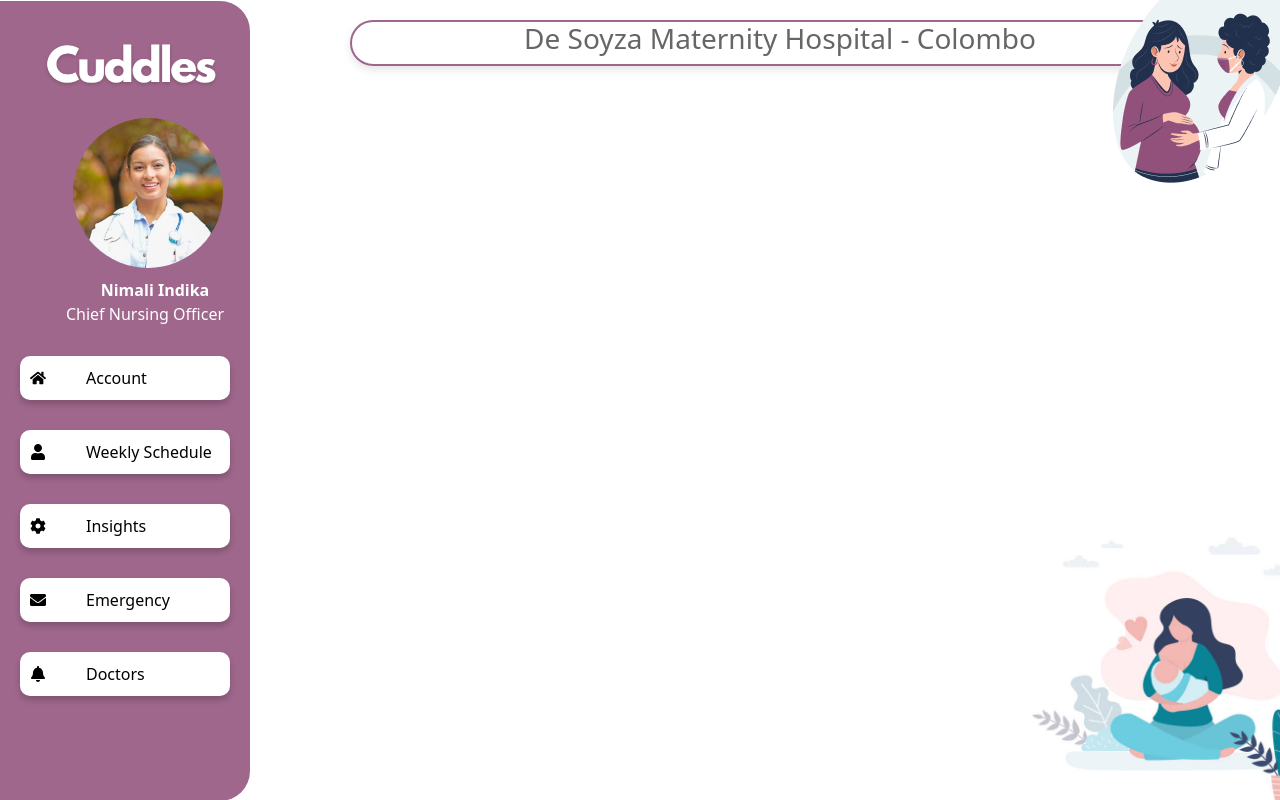
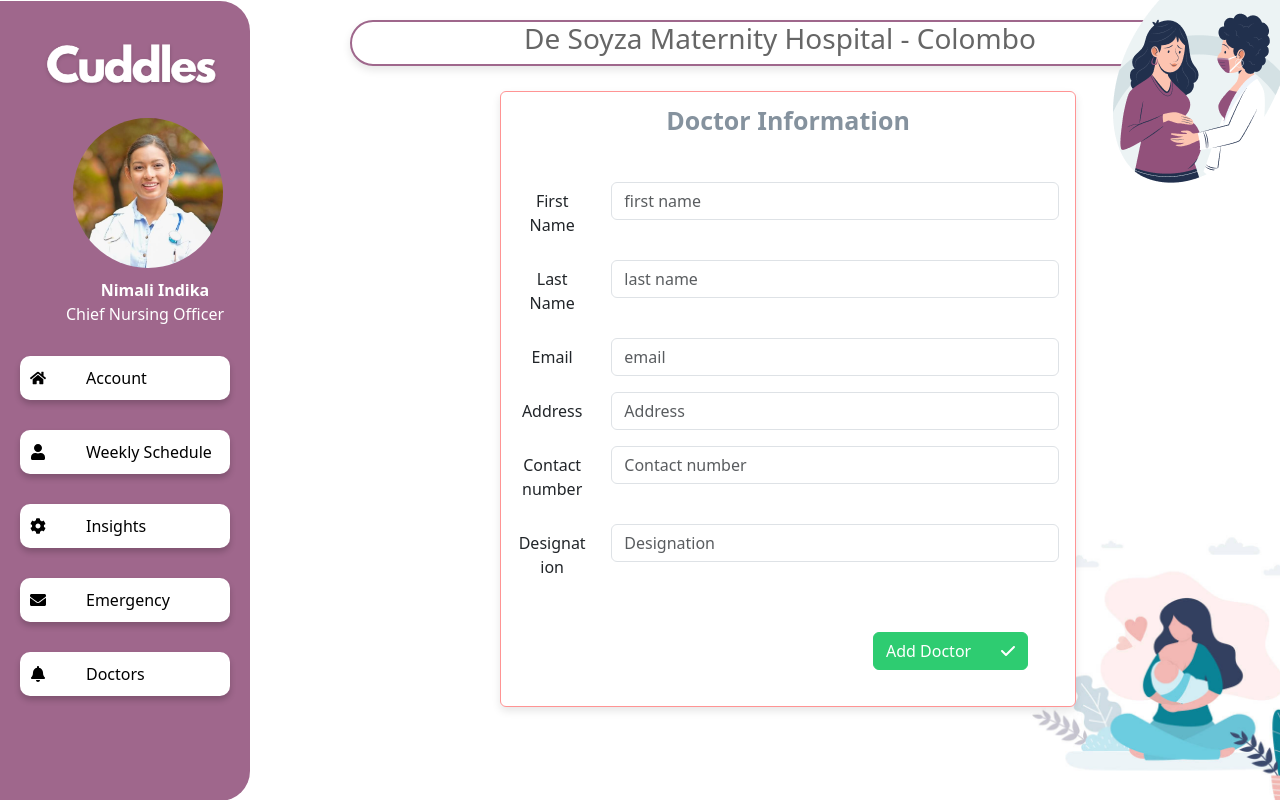
Before and after one commit to MUmaira/CuddlesWeb, a React (Create React App) app in the folder cuddles/: page /addDoctor in a window 1280 px wide. Shown: the top 800 px of the page. Built offline with nearby package versions, Linux system fonts and the light colour scheme.

Commit message:
doctors part updated

```diff
--- a/cuddles/src/App.js
+++ b/cuddles/src/App.js
@@ -16,6 +16,7 @@
 import "./App.css";
 import Layout from "./components/Layout";
 import EmergencyDetails from "./components/EmergencyDetails";
+import AddDoctor from "./pages/AddDoctor";
 
 function App() {
   return (
@@ -33,6 +34,7 @@
             <Route path="/emergency" Component={Emergency} />
             <Route path="/emergency/:id" Component={EmergencyDetails} />
             <Route path="/schedule" Component={Schedule} />
+            <Route path="/addDoctor" Component={AddDoctor} />
           </Routes>
           <ToastContainer />
         </div>
--- /dev/null
+++ b/cuddles/src/components/DoctorCard.jsx
@@ -0,0 +1,34 @@
+import React from 'react'
+import Card from 'react-bootstrap/Card';
+import { FontAwesomeIcon } from '@fortawesome/react-fontawesome';
+import { faSquareCheck, faStethoscope, faWarning, faCircle, faPhone } from '@fortawesome/free-solid-svg-icons';
+import Button from 'react-bootstrap/Button'
+
+const DoctorCard = () => {
+  return (
+    <div style={{display:'flex', marginLeft:'185px', marginTop:'30px'}}>
+     <Card  style={{ width: '30rem',marginLeft:"130px",marginTop:"10px",boxShadow: '4px 4px 8px rgba(0, 0, 0, 0.1)',background:"transparent",overflow:"hidden",zIndex:"2" }}>
+      <Card.Body style={{textAlign: 'left', marginLeft: '1%'}} >
+        <FontAwesomeIcon icon={faCircle} style={{color:'#FF0000', marginLeft: '95%'}} />
+        <Card.Title style={{color:'#666666', fontSize: '15px'}}>
+            Doctor Name :
+        </Card.Title>
+        <Card.Title style={{color:'#666666', fontSize: '15px'}}>
+            Designation :
+        </Card.Title>
+        <Card.Title style={{color:'#666666', fontSize: '15px'}}>
+            Rating :
+        </Card.Title>
+        <Card.Title style={{color:'#666666', fontSize: '15px'}}>
+            Available Hours :
+        </Card.Title>
+        <Button  style={{marginTop:'20px', color:'white', backgroundColor:'#E88B6B', borderColor:'#E88B6B', marginBottom:'15px'}}>Contact Patient
+                    <FontAwesomeIcon icon={faPhone} style={{marginLeft:'30px'}}/>
+        </Button>
+      </Card.Body>
+    </Card>
+    </div>
+  )
+}
+
+export default DoctorCard;
--- a/cuddles/src/components/SideBar.jsx
+++ b/cuddles/src/components/SideBar.jsx
@@ -44,7 +44,7 @@
       </div>
       <div className="tab">
         <FaBell />
-        <Link to='doctors'style={{textDecoration:'none', color:'black'}} >
+        <Link to='/doctors'style={{textDecoration:'none', color:'black'}} >
         <span>Doctors</span>
         </Link>
       </div>
--- /dev/null
+++ b/cuddles/src/pages/AddDoctor.jsx
@@ -0,0 +1,111 @@
+import React from 'react'
+import Col from 'react-bootstrap/Col';
+import Form from 'react-bootstrap/Form';
+import Row from 'react-bootstrap/Row';
+import Card from 'react-bootstrap/Card';
+import Button from 'react-bootstrap/Button'
+import { FontAwesomeIcon } from '@fortawesome/react-fontawesome';
+import {faCheck, faLocationArrow, faPhone} from '@fortawesome/free-solid-svg-icons';
+import { useNavigate } from 'react-router-dom';
+import { useState } from 'react';
+
+
+const AddDoctor = () => {
+
+  const [firstName, setFirstName] = useState('');
+  const [lastName, setLastName] = useState('');
+  const [email, setEmail] = useState('');
+  const [password, setPassword] = useState('');
+  const [phoneNumber, setPhoneNumber] = useState('');
+  const navigate = useNavigate();
+
+  const addDoctorInformation = async () => {
+
+
+
+
+
+
+
+
+
+
+
+
+
+
+  }
+  return (
+    <div style={{marginTop: '2%'}}>
+      <Card style={{marginRight:"50px",marginTop:"20px",marginLeft:"500px",marginBottom:"10px",width:"45%", boxShadow: '0 4px 8px rgba(0, 0, 0, 0.1)',background:"tranparent",zIndex:"1", borderColor:'#FF9494'}}>
+        <Card.Text style={{marginTop:'10px', fontSize: '25px', fontWeight: 'bold', color: '#85929E'}}>Doctor Information</Card.Text>
+        <Card.Body style={{marginTop:"10px"}}>
+        <Form>
+         <Form.Group as={Row} className="mb-3">
+            <Form.Label column sm={2}>
+                  First Name
+            </Form.Label>
+            <Col sm={10}>
+               <Form.Control type="text" placeholder="first name" />
+             </Col>
+         </Form.Group>
+
+          <Form.Group as={Row} className="mb-3" controlId="formHorizontalPassword">
+              <Form.Label column sm={2}>
+                  Last Name
+              </Form.Label>
+            <Col sm={10}>
+               <Form.Control type="text" placeholder="last name" />
+             </Col>
+           </Form.Group>
+
+           <Form.Group as={Row} className="mb-3" controlId="formHorizontalPassword">
+              <Form.Label column sm={2}>
+                  Email
+              </Form.Label>
+            <Col sm={10}>
+               <Form.Control type="text" placeholder="email" />
+             </Col>
+           </Form.Group>
+
+           <Form.Group as={Row} className="mb-3" controlId="formHorizontalPassword">
+              <Form.Label column sm={2}>
+                  Address
+              </Form.Label>
+            <Col sm={10}>
+               <Form.Control type="text" placeholder="Address" />
+             </Col>
+           </Form.Group>
+
+           <Form.Group as={Row} className="mb-3" controlId="formHorizontalPassword">
+              <Form.Label column sm={2}>
+                  Contact number
+              </Form.Label>
+            <Col sm={10}>
+               <Form.Control type="text" placeholder="Contact number" />
+             </Col>
+           </Form.Group>
+           <Form.Group as={Row} className="mb-3" controlId="formHorizontalPassword">
+              <Form.Label column sm={2}>
+                  Designation
+              </Form.Label>
+            <Col sm={10}>
+               <Form.Control type="text" placeholder="Designation"/>
+             </Col>
+           </Form.Group>
+           <Col>
+           <Button  style={{marginLeft:'60%', color:'white', backgroundColor:'#2ECC71', borderColor:'#2ECC71',marginTop:'30px', marginBottom: '20px'}}>Add Doctor
+             <FontAwesomeIcon  icon={faCheck} style={{marginLeft:'30px'}}/>
+           </Button>
+
+           </Col>
+       </Form>
+       </Card.Body>
+      </Card>
+
+
+    </div>
+  )
+}
+
+export default AddDoctor;
--- a/cuddles/src/pages/Doctors.jsx
+++ b/cuddles/src/pages/Doctors.jsx
@@ -1,11 +1,37 @@
 import React from 'react'
+import '../styles/Insights.css'
+import Row from 'react-bootstrap/esm/Row'
+import Dropdown from 'react-bootstrap/Dropdown'
+import Col from 'react-bootstrap/esm/Col'
+import { FontAwesomeIcon } from '@fortawesome/react-fontawesome';
+import { faSquareCheck, faStethoscope, faWarning, faCircle, faPhone, faPlus } from '@fortawesome/free-solid-svg-icons';
+import Button from 'react-bootstrap/Button'
+import DoctorCard from '../components/DoctorCard'
+import { useNavigate } from 'react-router-dom';
+
 
 const Doctors = () => {
+
+  const navigate = useNavigate();
+
+
   return (
     <div>
-       <h2>Doctors</h2>
+
+          <Row style={{marginTop: '1%'}}>
+          <h2 className='title'> Doctors List</h2>
+          </Row>
+          <Button  style={{marginTop:'20px',width: '190px', color:'white',padding: '10px', backgroundColor:'#E88B6B', borderColor:'#E88B6B', marginBottom:'15px', marginLeft: '60%'}}
+           onClick={()=> navigate(`/addDoctor`)}>
+            Add doctor
+                    <FontAwesomeIcon icon={faPlus} style={{marginLeft:'30px'}}/>
+         </Button>
+
+        <DoctorCard/>
+
     </div>
+
   )
 }
 
-export default Doctors
+export default Doctors;
--- a/cuddles/src/pages/Insights.jsx
+++ b/cuddles/src/pages/Insights.jsx
@@ -10,7 +10,7 @@
   return (
     <div>
 
-          <Row>
+          <Row style={{marginTop: '1%'}}>
           <h2 className='title'> Patient Insights</h2>
           <Dropdown style={{marginLeft: '25%'}}>
               <Dropdown.Toggle variant="success" id="dropdown-basic" style={{ backgroundColor: '#9f678c', borderColor: '#9f678c' }}>
--- a/cuddles/src/styles/Insights.css
+++ b/cuddles/src/styles/Insights.css
@@ -1,5 +1,5 @@
 .title{
-    margin-top: 2%;
+    margin-top: 3%;
     font-size: 28px;
     color: #666666;
     margin-left: 2%;
```
Also changed, not shown: cuddles/src/Models/Doctor.js (added, +17 -0 lines), 1 other file (tests, documents, lock files or other folders).
